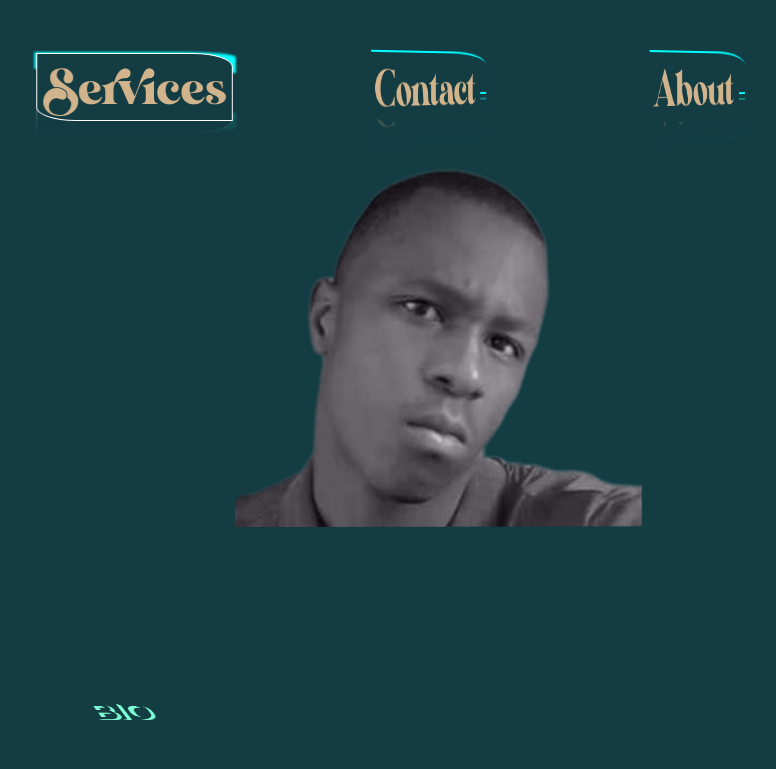
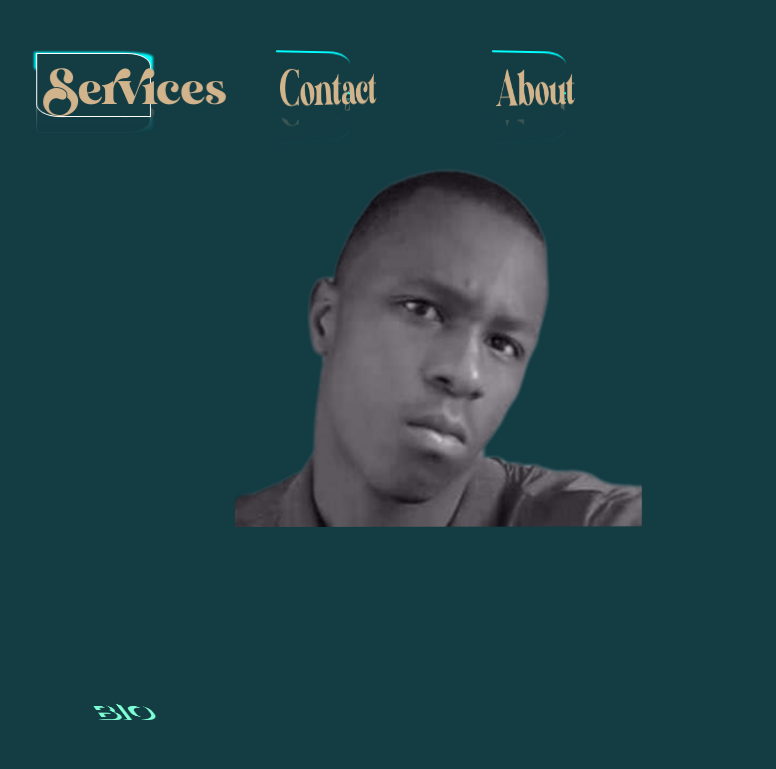
Before and after one commit to Thapelo12345/Thapelo12345.github.io, a plain HTML site: page index.html in a window 1280 px wide. In both pictures the pointer is over the element "Services". Shown: the top 769 px of the page, without its empty margins (215-991 px from the left). Drawn offline with Linux system fonts and the light colour scheme; a web font is replaced by a local one.

Commit message:
css update

```diff
--- a/mystyle.css
+++ b/mystyle.css
@@ -74,7 +74,7 @@ body{
   border-top-right-radius: 31%;
   margin-left: 17%;
   padding-right: 1%;
-  width: max-content;
+  width: 9vw;
   height: 13vh;
   background-image: linear-gradient(0deg, rgb(19, 60, 67), rgba(19, 60, 67, 0.4));
   -webkit-box-reflect: below 4px 0 linear-gradient(to bottom, rgba(0,0,0,0.0), rgba(0,0,0,0.4));
@@ -120,11 +120,12 @@ body{
   filter: blur(1px);
   border-top-right-radius: 25%;
   position: absolute;
-  left: -2px;
+  left: -1px;
+  top: 1px;
   background-image: conic-gradient(cyan 360deg, rgb(19, 60, 67) 5deg);
   background-repeat: none-repeat;
   width: calc(100% - 6px);
-  height: calc(100% - 27px);
+  height: calc(100% - 17px);
   z-index: -1;
   transition-duration: 2s;
   animation-name: backg-play;
@@ -179,6 +180,8 @@ body{
   font-family: myfont3;
   font-size: 1.8rem;
   border: none;
+  width: 9vw;
+  height: 8vh;
   border-bottom-left-radius: 20%;
   border-top-right-radius: 20%;
   background-color: rgb(19, 60, 67);
```
